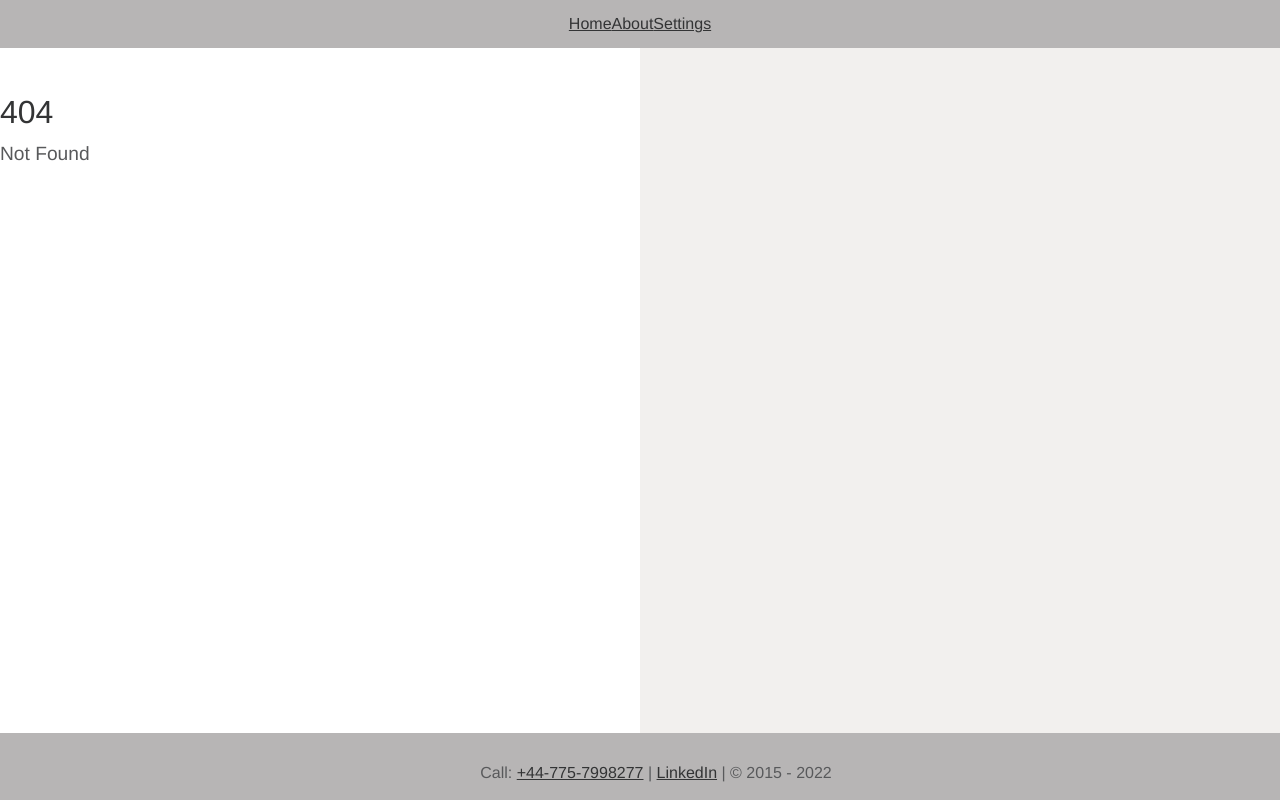
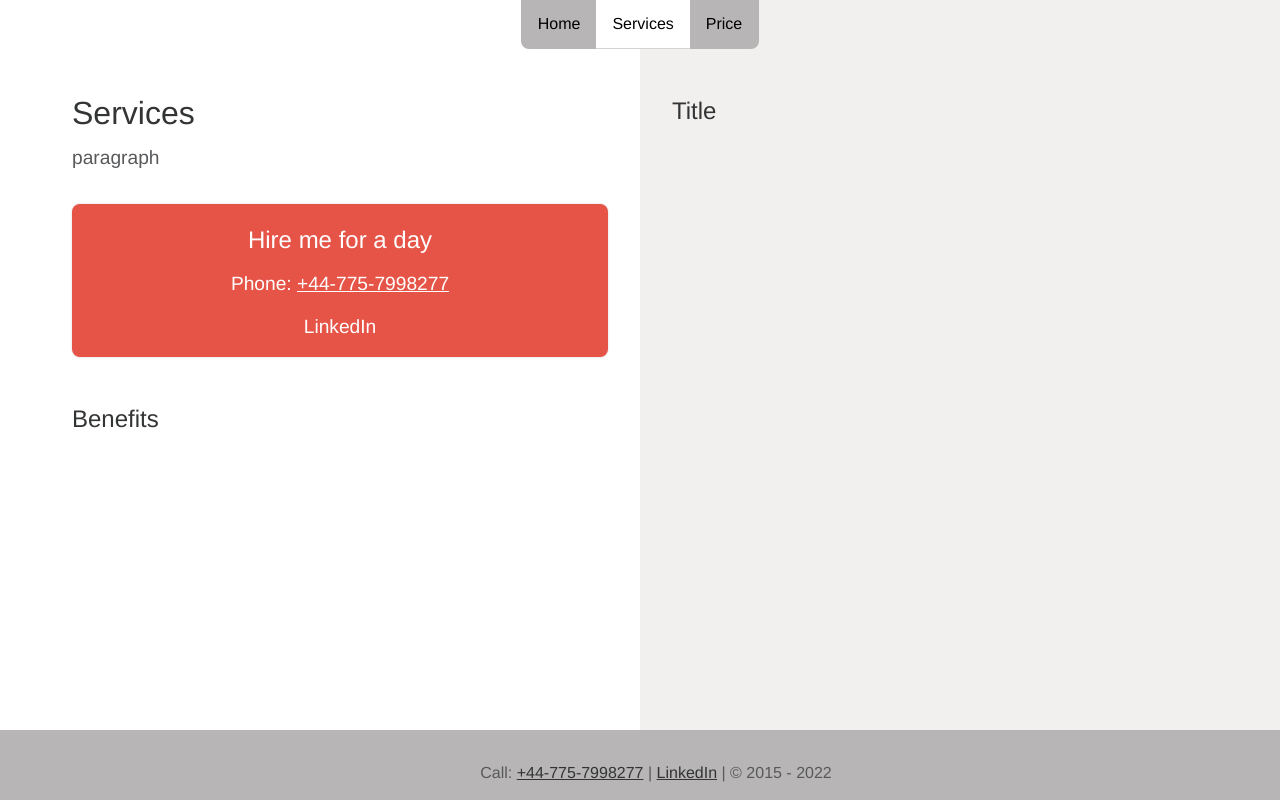
Before and after one commit to Shwartz/virtualkristine, a SvelteKit app: page /services in a window 1280 px wide. Before the commit this address had no page. Built offline with nearby package versions, Linux system fonts and the light colour scheme.

Commit message:
Main menu

```diff
--- a/src/app.html
+++ b/src/app.html
@@ -108,11 +108,18 @@
     }
 
     p, li {
-        margin-top: 0.8rem;
         color: #58595b;
         font-size: 1.2rem;
         line-height: 1.4;
         font-weight: lighter;
+    }
+
+    p {
+        margin-top: 1rem;
+    }
+
+    li {
+        margin-top: 0.6rem;
     }
 
     img {
--- a/src/routes/+layout.svelte
+++ b/src/routes/+layout.svelte
@@ -1,13 +1,21 @@
-<nav>
-    <a href="/">Home</a>
-    <a href="/about">About</a>
-    <a href="/settings">Settings</a>
+<script lang="ts">
+    import { page } from '$app/stores';
+    import { base } from '$app/paths';
+</script>
+
+<nav data-sveltekit-prefetch>
+    <a class:active={$page.url.pathname === '/'} href="{base}/">Home</a>
+    <a class:active={$page.url.pathname === '/services'} href="{base}/services">Services</a>
+    <a class:active={$page.url.pathname === '/price'} href="{base}/price">Price</a>
 </nav>
 
 <slot></slot>
 
 <footer>
-    <p class="font-small">Call: <a href="tel:+44-775-7998277">+44-775-7998277</a> | <a href="https://www.linkedin.com/in/kristine-skirmante-28451452/">LinkedIn</a> | © 2015 - 2022</p>
+    <p class="font-small">Call: <a href="tel:+44-775-7998277">+44-775-7998277</a>
+        | <a href="https://www.linkedin.com/in/kristine-skirmante-28451452/">LinkedIn</a>
+        | © 2015 - 2022
+    </p>
 </footer>
 
 <style>
@@ -15,8 +23,32 @@
         display: flex;
         justify-content: center;
         align-items: center;
+    }
+
+    nav a {
         padding: 1rem;
+        text-decoration: none;
+        color: #000;
         background: #b7b5b5;
+        border-bottom: 1px solid rgba(183, 181, 181, 0.6);
+    }
+
+    nav a:first-child {
+        border-bottom-left-radius: 8px;
+        border-left: 1px solid rgba(183, 181, 181, 0.6);
+    }
+
+    nav a:last-child {
+        border-bottom-right-radius: 8px;
+        border-right: 1px solid rgba(183, 181, 181, 0.6);
+    }
+
+    nav a.active {
+        background: white;
+    }
+
+    nav a:hover {
+        text-shadow: none;
     }
 
     footer {
--- a/src/routes/+page.svelte
+++ b/src/routes/+page.svelte
@@ -1,5 +1,5 @@
 <script>
-  import Card from '../components/Card.svelte';
+  import Card from '$lib/components/Card.svelte';
   import imgKristine from '$lib/images/Kristine-Legzdina.jpg';
 </script>
 
--- /dev/null
+++ b/src/routes/services/+page.svelte
@@ -0,0 +1,49 @@
+<script>
+  import Card from '$lib/components/Card.svelte';
+</script>
+
+<div class="grid">
+    <section>
+        <h1>Services</h1>
+        <p>paragraph</p>
+
+        <Card class="dark">
+            <h3>Hire me for a day</h3>
+            <p>Phone: <a href="tel:+44-775-7998277">+44-775-7998277</a></p>
+            <p>LinkedIn</p>
+        </Card>
+
+        <h3>Benefits</h3>
+    </section>
+
+    <section>
+        <h3>Title</h3>
+    </section>
+</div>
+
+<style>
+    .grid {
+        display: grid;
+        grid-template-columns: 1fr;
+        margin: 0 auto;
+        max-width: 500px;
+        padding-bottom: 80px;
+    }
+
+    section {
+        padding: 0 1rem;
+    }
+
+    @media (min-width: 800px) {
+        .grid {
+            grid-template-columns: 1fr 1fr;
+            max-width: 1200px;
+        }
+    }
+
+    @media (min-width: 900px) {
+        section {
+            padding: 0 2rem;
+        }
+    }
+</style>
--- /dev/null
+++ b/src/routes/services/+page.ts
@@ -0,0 +1,9 @@
+import { dev } from '$app/environment';
+
+// we don't need any JS on this page, though we'll load
+// it in dev so that we get hot module replacement...
+export const csr = dev;
+
+// since there's no dynamic data here, we can prerender
+// it so that it gets served as a static asset in prod
+export const prerender = true;
```
Also changed, not shown: src/routes/+page.ts (added, +9 -0 lines), src/lib/components/Card.svelte (renamed from src/components/Card.svelte), 1 other file (tests, documents, lock files or other folders).
